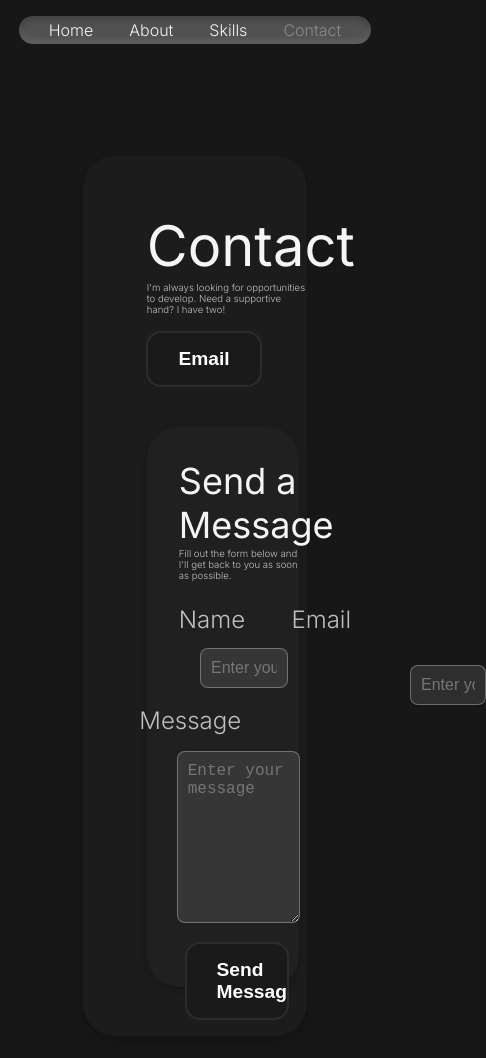
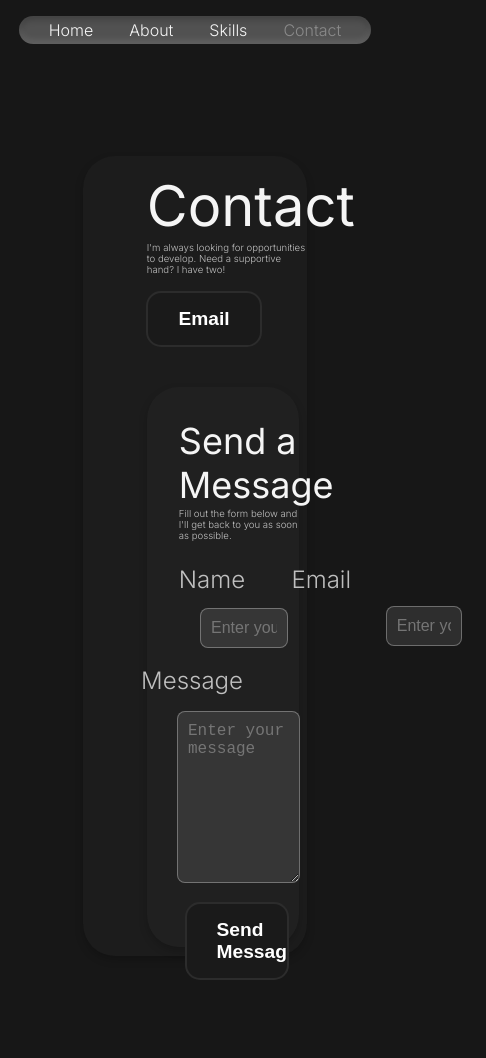
Before and after one commit to Ashton-Akridge/ReactPortfolio, a React (Vite) app: page /#/contact in a window 390 px wide. Shown: the top 1058 px of the page, 486 px wide, since content can reach past the window. Built offline with nearby package versions, Linux system fonts and the light colour scheme.

Commit message:
height media query.

```diff
--- a/src/css/Contact.css
+++ b/src/css/Contact.css
@@ -167,3 +167,27 @@
     top: -4rem;
     left: 1%;
 }
+
+@media screen and (max-height: 1020px) {
+    .Contactwidget{
+        height:50rem;
+        padding-top: 1rem;
+    }
+    .Email input{
+        left: 260%;
+        top: -10%;
+    }
+    .Message{
+        left: 2%;
+    }
+    .Message h6{
+        left: -41%;
+    }
+    .SubmitButton {
+        left: 30%;
+    }
+    .Message textarea {
+        width: 84%;
+        left: -3.5%;
+    }
+}
```
